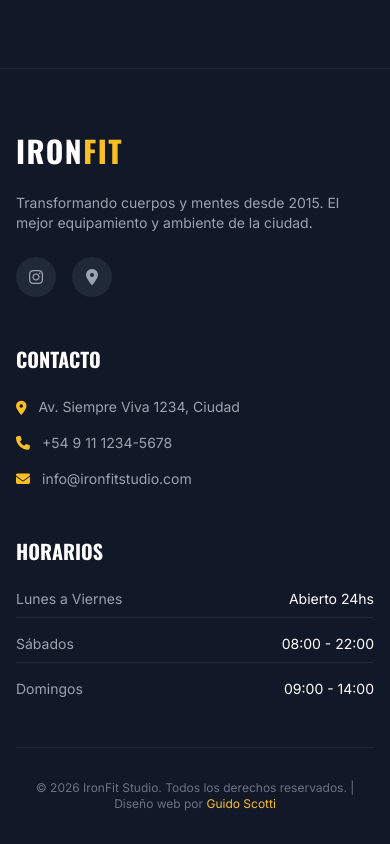
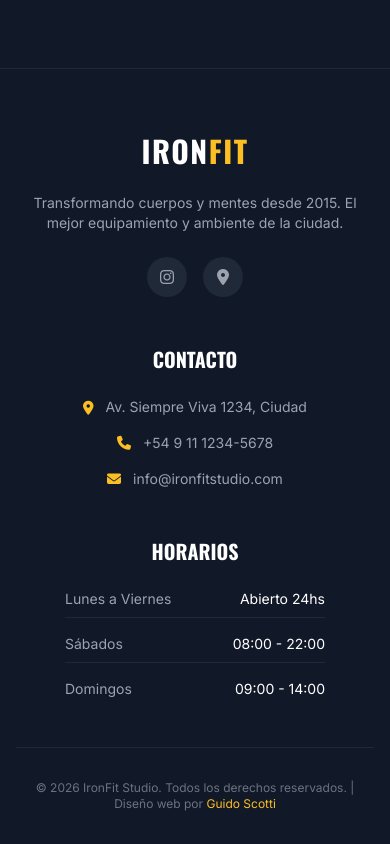
Before and after one commit to guido-scotti/GymPREVIEW, a plain HTML site: page index.html in a window 390 px wide. Shown: the part 5028-5872 px from the top of the page. Drawn offline with nearby package versions, Linux system fonts and the light colour scheme.

Commit message:
fixing footer

```diff
--- a/index.html
+++ b/index.html
@@ -316,34 +316,41 @@
     <!-- Footer / Ubicación -->
     <footer class="bg-gray-900 pt-16 pb-8 border-t border-gray-800">
         <div class="max-w-7xl mx-auto px-4 sm:px-6 lg:px-8">
-            <div class="grid grid-cols-1 md:grid-cols-3 gap-12 mb-12">
-                <div>
+            <div class="grid grid-cols-1 md:grid-cols-3 gap-12 mb-12 text-center md:text-left">
+
+                <!-- Columna 1 -->
+                <div class="flex flex-col items-center md:items-start">
                     <a href="#" class="font-oswald text-3xl font-bold tracking-wider text-white mb-6 block">
                         IRON<span class="text-gym-yellow">FIT</span>
                     </a>
-                    <p class="text-gray-400 text-sm mb-6">Transformando cuerpos y mentes desde 2015. El mejor equipamiento y ambiente de la ciudad.</p>
-                    <div class="flex space-x-4">
+                    <p class="text-gray-400 text-sm mb-6 max-w-sm">Transformando cuerpos y mentes desde 2015. El mejor equipamiento y ambiente de la ciudad.</p>
+                    <div class="flex space-x-4 justify-center md:justify-start w-full">
                         <a href="#" class="w-10 h-10 rounded-full bg-gray-800 flex items-center justify-center text-gray-400 hover:text-gym-yellow hover:bg-gray-700 transition-colors"><i class="fab fa-instagram"></i></a>
-                        <a href="https://www.google.com/maps/dir/?api=1&destination=San+Fernando+100,+Ciudad" target="_blank" class="w-10 h-10 rounded-full bg-gray-800 flex items-center justify-center text-gray-400 hover:text-gym-yellow hover:bg-gray-700 transition-colors"title="Cómo llegar"><i class="fas fa-map-marker-alt"></i></a>
+                        <a href="https://www.google.com/maps/dir/?api=1&destination=San+Fernando+100,+Ciudad" target="_blank" class="w-10 h-10 rounded-full bg-gray-800 flex items-center justify-center text-gray-400 hover:text-gym-yellow hover:bg-gray-700 transition-colors" title="Cómo llegar"><i class="fas fa-map-marker-alt"></i></a>
                     </div>
                 </div>
-                <div>
-                    <h4 class="font-oswald text-xl text-white font-bold uppercase mb-6">Contacto</h4>
-                    <ul class="space-y-4 text-gray-400 text-sm">
-                        <li class="flex items-start"><i class="fas fa-map-marker-alt mt-1 mr-3 text-gym-yellow"></i> Av. Siempre Viva 1234, Ciudad</li>
-                        <li class="flex items-center"><i class="fas fa-phone mr-3 text-gym-yellow"></i> +54 9 11 1234-5678</li>
-                        <li class="flex items-center"><i class="fas fa-envelope mr-3 text-gym-yellow"></i> info@ironfitstudio.com</li>
+
+                <!-- Columna 2: Contacto -->
+                <div class="flex flex-col items-center md:items-start">
+                    <h4 class="font-oswald text-xl text-white font-bold uppercase mb-6 w-full">Contacto</h4>
+                    <ul class="space-y-4 text-gray-400 text-sm w-full">
+                        <li class="flex items-start justify-center md:justify-start"><i class="fas fa-map-marker-alt mt-1 mr-3 text-gym-yellow"></i> <span>Av. Siempre Viva 1234, Ciudad</span></li>
+                        <li class="flex items-center justify-center md:justify-start"><i class="fas fa-phone mr-3 text-gym-yellow"></i> +54 9 11 1234-5678</li>
+                        <li class="flex items-center justify-center md:justify-start"><i class="fas fa-envelope mr-3 text-gym-yellow"></i> info@ironfitstudio.com</li>
                     </ul>
                 </div>
-                <div>
-                    <h4 class="font-oswald text-xl text-white font-bold uppercase mb-6">Horarios</h4>
-                    <ul class="space-y-2 text-gray-400 text-sm">
+
+                <!-- Columna 3: Horarios -->
+                <div class="flex flex-col items-center md:items-start">
+                    <h4 class="font-oswald text-xl text-white font-bold uppercase mb-6 w-full">Horarios</h4>
+                    <ul class="space-y-2 text-gray-400 text-sm w-full max-w-[260px] mx-auto md:mx-0">
                         <li class="flex justify-between border-b border-gray-800 pb-2"><span>Lunes a Viernes</span> <span class="text-white">Abierto 24hs</span></li>
                         <li class="flex justify-between border-b border-gray-800 pb-2 pt-2"><span>Sábados</span> <span class="text-white">08:00 - 22:00</span></li>
                         <li class="flex justify-between pt-2"><span>Domingos</span> <span class="text-white">09:00 - 14:00</span></li>
                     </ul>
                 </div>
             </div>
+
             <div class="text-center border-t border-gray-800 pt-8 text-gray-500 text-xs">
                 <p>&copy; 2026 IronFit Studio. Todos los derechos reservados. | Diseño web por <span class="text-gym-yellow">Guido Scotti</span></p>
             </div>
```
